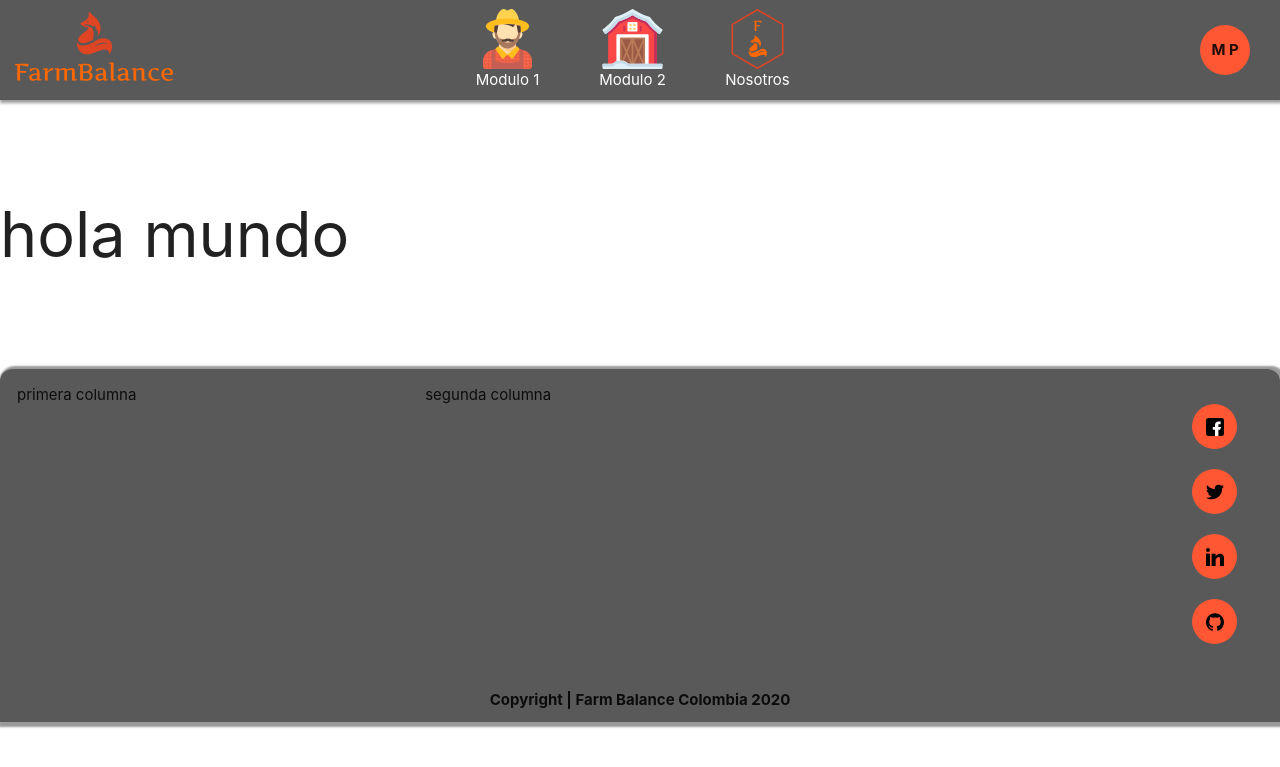
After one commit to Maikolcode/FarmBalance2.0, a PHP site: page /vista/moduloVista/home.php in a window 1280 px wide. The commit adds this page. Shown: the top 767 px of the page. Run offline with PHP 8.4, Linux system fonts and the light colour scheme.

Commit message:
Se agrega un template el cual contiene el header y footer

```diff
--- a/modelo/Usuario.php
+++ b/modelo/Usuario.php
@@ -47,5 +47,4 @@ class Usuario{
         $this->contraseña = $contraseña;
     }
 
-
 }
--- /dev/null
+++ b/multimedia/js/script.js
@@ -0,0 +1,5 @@
+/*
+ * To change this license header, choose License Headers in Project Properties.
+ * To change this template file, choose Tools | Templates
+ * and open the template in the editor.
+ */
--- /dev/null
+++ b/multimedia/style.css
@@ -0,0 +1,102 @@
+/*
+To change this license header, choose License Headers in Project Properties.
+To change this template file, choose Tools | Templates
+and open the template in the editor.
+*/
+/*
+    Created on : 1/12/2020, 05:42:30 PM
+    Author     : KOLEMAN78
+*/
+:root{
+    /*--sombras-cajas: 1px 2px 3px 1px rgba(1, 1, 1, 0.4);*/
+}
+*{
+    padding: 0;
+    margin: 0;
+    text-decoration: none;
+    list-style: none;
+    box-sizing: border-box;
+}
+.contenedor-nav{
+    display: flex;
+    justify-content: space-around;
+    align-items: center;
+    width: 100%;
+    height: 100px;
+    background-color: rgba(1, 1, 1, 0.65);
+    box-shadow: 1px 2px 3px 1px rgba(1, 1, 1, 0.4);
+    margin-bottom: 100px;
+}
+.nav-logo{
+    display: flex;
+    margin-left: 15px;
+    width: 20%;
+}
+.nav-menu{
+    display: flex;
+    justify-content: center;
+    width: 60%;
+}
+.nav-user{
+    display: flex;
+    justify-content: flex-end;
+    margin-right: 30px;
+    width: 20%;
+}
+.icono-usuario{
+    display: flex;
+    text-align: center;
+    align-items: center;
+    justify-content: center;
+    height: 50px;
+    width: 50px;
+    border-radius: 300px;
+    background-color: rgba(255, 87, 51, 9);
+    font-weight: bold;
+}
+.modulo-uno, .modulo-dos{
+    display: flex;
+    justify-content: center;
+    align-items: center;
+    flex-direction: column;
+    color: white;
+    margin: 0 10px;
+}
+.contenedor-footer{
+    width: 100%;
+    margin-top: 100px;
+    background-color: rgba(1, 1, 1, 0.65);
+    box-shadow: 3px 1px 2px 4px rgba(1, 1, 1, 0.4);
+    border-radius: 12px 12px 0 0;
+}
+.contenedor-columnas{
+   display: flex;
+   padding: 15px;
+   justify-content: space-around;
+   width: 98%;
+}
+.primera-columna,
+.segunda-columna,
+.tercera-columna{
+    display: flex;
+    width: 33%;
+    flex-direction: column;
+}
+.tercera-columna{
+    display: flex;
+    align-items: flex-end;
+    justify-content: center;
+    margin: 10px 0;
+}
+.icono-redes{
+    display: flex;
+    text-align: center;
+    align-items: center;
+    justify-content: center;
+    height: 45px;
+    width: 45px;
+    margin: 10px 0;
+    border-radius: 300px;
+    background-color: rgba(255, 87, 51, 9);
+    font-weight: bold;
+}
--- /dev/null
+++ b/vista/moduloVista/home.php
@@ -0,0 +1,23 @@
+<!DOCTYPE html>
+<!--
+To change this license header, choose License Headers in Project Properties.
+To change this template file, choose Tools | Templates
+and open the template in the editor.
+-->
+<html>
+    <head>
+        <meta charset="UTF-8">
+        <title>Home</title>
+        <link rel="stylesheet" href="../../multimedia/style.css"/>
+        <link rel="icon" href="../../multimedia/img/primerLogo.svg" type="image/png"/>
+    </head>
+    <body>
+        <?php
+        include('../template/header.php');
+        ?>
+        <h1>hola mundo</h1>
+        <?php
+        include('../template/footer.php');
+        ?>
+    </body>
+</html>
--- /dev/null
+++ b/vista/template/footer.php
@@ -0,0 +1,33 @@
+<html>
+    <head>
+        <meta charset="UTF-8">
+        <title>Home</title>
+        <link rel="stylesheet" href="../../multimedia/style.css"/>
+        <link rel="icon" href="../../multimedia/img/primerLogo.svg" type="image/png"/>
+        <link rel="stylesheet" href="https://cdnjs.cloudflare.com/ajax/libs/materialize/1.0.0/css/materialize.min.css">
+    </head>
+    <body>
+        <div class="contenedor-footer">
+            <div class="contenedor-columnas">
+                <div class="primera-columna">
+                    primera columna
+                </div>
+                <div class="segunda-columna">
+                    segunda columna
+                </div>
+                <div class="tercera-columna">
+                    <a href="#" class="icono-redes pulse" ><img src="../../multimedia/img/facebook.svg" style="height: 18px;width: 18px;"/></a>
+                    <a href="#" class="icono-redes pulse" ><img src="../../multimedia/img/twitter.svg" style="height: 18px;width: 18px;"/></a>
+                    <a href="#" class="icono-redes pulse" ><img src="../../multimedia/img/linkedin.svg" style="height: 18px;width: 18px;"/></a>
+                    <a href="#" class="icono-redes pulse" ><img src="../../multimedia/img/github.svg" style="height: 18px;width: 18px;"/></a>
+                </div>
+            </div>
+            <div class="copyright">
+                <p style="text-align: center; font-weight: bold; padding: 10px">Copyright | Farm Balance Colombia 2020</p>
+            </div>
+        </div>
+
+
+        <script src="https://cdnjs.cloudflare.com/ajax/libs/materialize/1.0.0/js/materialize.min.js"></script>
+    </body>
+</html>
--- /dev/null
+++ b/vista/template/header.php
@@ -0,0 +1,38 @@
+<html>
+    <head>
+        <meta charset="UTF-8">
+        <title>Home</title>
+        <link rel="stylesheet" href="../../multimedia/style.css"/>
+        <link rel="icon" href="../../multimedia/img/primerLogo.svg" type="image/png"/>
+        <link rel="stylesheet" href="https://cdnjs.cloudflare.com/ajax/libs/materialize/1.0.0/css/materialize.min.css">
+    </head>
+    <body>
+        <div class="contenedor-home">
+            <div class="contenedor-nav">
+                <div class="nav-logo">
+                    <a href="home.php"><img src="../../multimedia/img/segundoLogo.svg"/></a>
+                </div>
+                <div class="nav-menu">
+                    <a href="#" class="modulo-uno">
+                        <img src="../../multimedia/img/farmer.svg" style="height:60px; width: 65px; margin: 0 20px"/>
+                        <p>Modulo 1</p>
+                    </a>
+                    <a href="#" class="modulo-dos">
+                        <img src="../../multimedia/img/farm.svg" style="height:60px; width: 65px; margin: 0 20px"/>
+                        <p>Modulo 2</p>
+                    </a>
+                    <a href="#" class="modulo-dos">
+                        <img src="../../multimedia/img/primerLogo.svg" style="height:60px; width: 65px; margin: 0 20px"/>
+                        <p>Nosotros</p>
+                    </a>
+                </div>
+                <div class="nav-user" style="cursor: pointer">
+                    <p class="icono-usuario pulse">M P</p>
+                </div>
+            </div>
+        </div>
+
+
+        <script src="https://cdnjs.cloudflare.com/ajax/libs/materialize/1.0.0/js/materialize.min.js"></script>
+    </body>
+</html>
```
Also changed, not shown: controlador/logicaFarm.php (+11 -0 lines), index.php (+9 -2 lines), multimedia/img/facebook.svg (added), multimedia/img/farm.svg (added), multimedia/img/farmer.svg (added), multimedia/img/github.svg (added), multimedia/img/granja.svg (added), multimedia/img/linkedin.svg (added), multimedia/img/pata.svg (added), multimedia/img/primerLogo.svg (added), multimedia/img/segundoLogo.svg (added), multimedia/img/twitter.svg (added).
